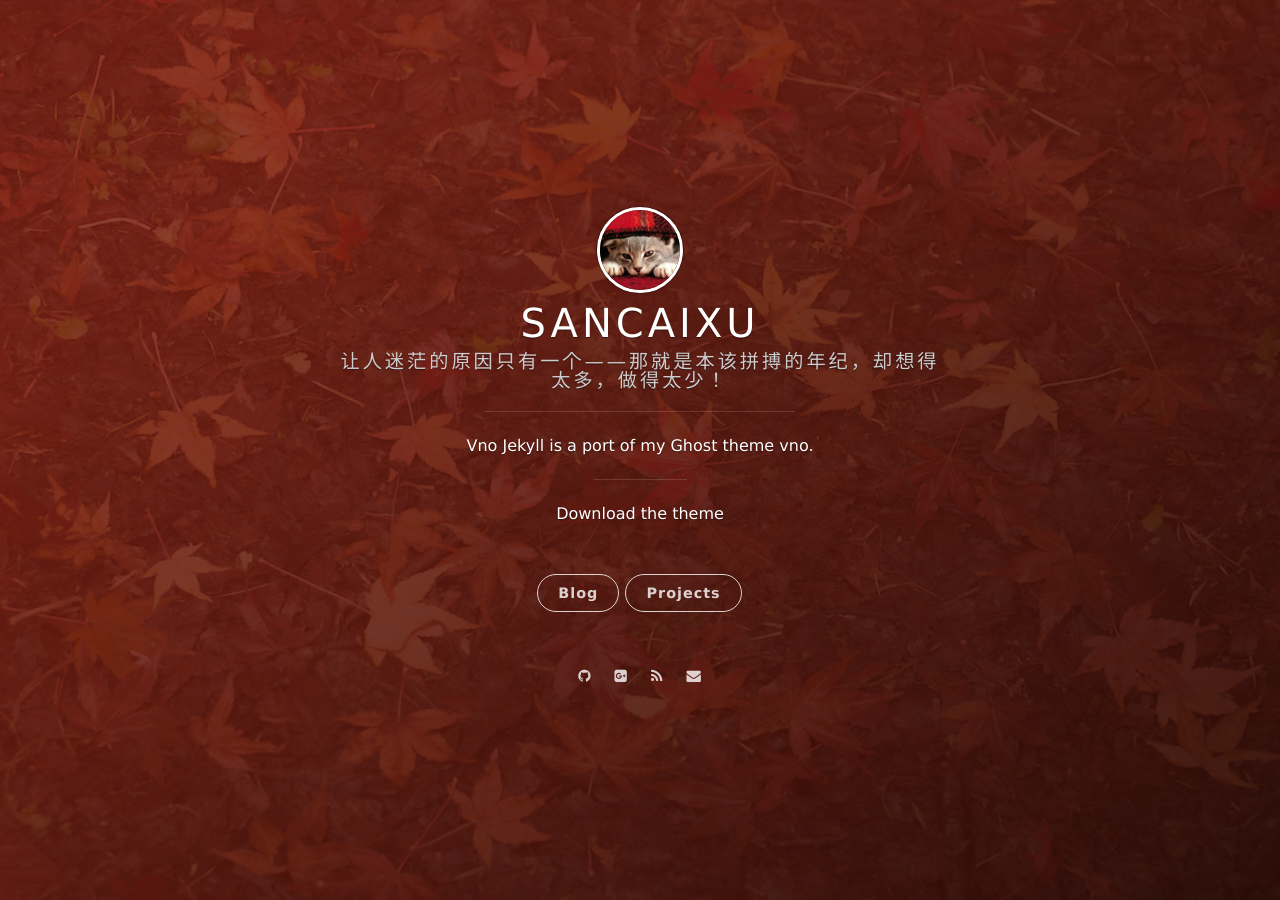
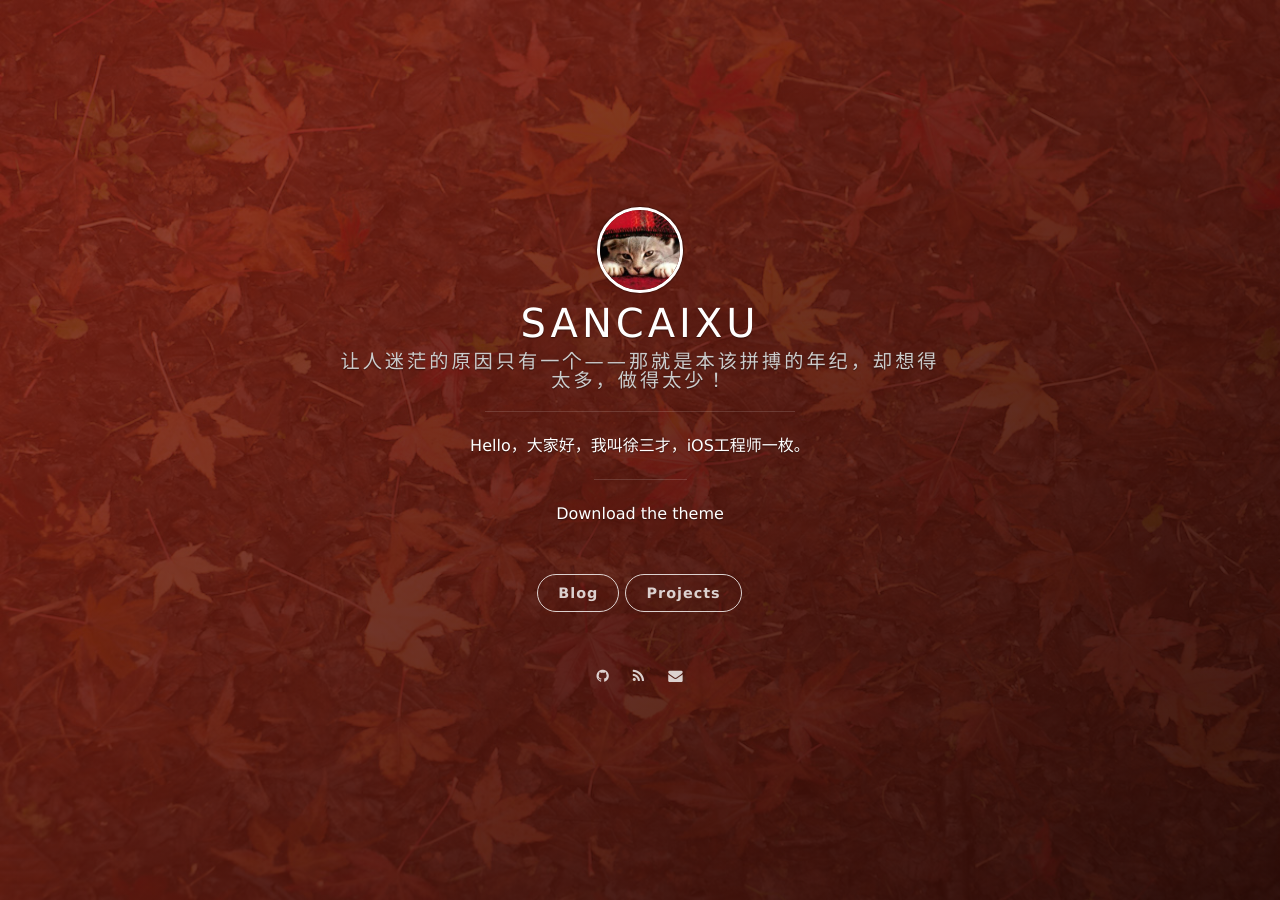
Before and after one commit to sancaixu/sancaixu.github.io, a Jekyll site: the page built from index.html, in a window 1280 px wide. Built offline with Jekyll 4.4.1, drawn with Linux system fonts in a browser that asks for light colours; nearby versions of some CDN libraries; Markdown is read by kramdown in place of the engine named in the settings; the list of posts is cut into pages by our own code; some of the changed lines change nothing that is shown.

```diff
--- a/_config.yml
+++ b/_config.yml
@@ -2,7 +2,7 @@
 title: SANCAIXU
 subtitle: 让人迷茫的原因只有一个——那就是本该拼搏的年纪，却想得太多，做得太少！
 welcome_message: <a href="https://github.com/onevcat/vno-jekyll" target="_blank">Download the theme</a>
-description: Vno Jekyll is a port of my Ghost theme vno.
+description: Hello，大家好，我叫徐三才，iOS工程师一枚。
 creator: <a href="http://onev.cat">@onevcat</a>
 
 url: "http://vno.onevcat.com"
@@ -25,7 +25,7 @@
 
 # Navigation buttons in the front page.
 nav:
-    - {title: Projects, description: My Projects, url: 'http://project.onevcat.com'}
+    - {title: Projects, description: My Projects, url: 'https://github.com/sancaixu'}
     # - {title: Another Button, description: A button, url: 'http://example.com'}
 
 # Pagination
@@ -35,7 +35,7 @@
 
 # Comment
 comment:
-    disqus: vno-jekyll
+    disqus: sancaixu
     # duoshuo:
 
 # Social
@@ -43,10 +43,10 @@
     # weibo: onevcat
     github: sancaixu
     # twitter: SANCAIXU
-    gplus: 107108267983477358170
-    mail: sancixu@163.com
+    # gplus: 107108267983477358170
+    mail: sancaixu@163.com
 
 # Google Analytics
 ga:
-    # id: your_ga_id
-    # host: your_host
+    id: UA-81174961-1
+    host: xusancai.com
```
Also changed, not shown: 4 other files.
